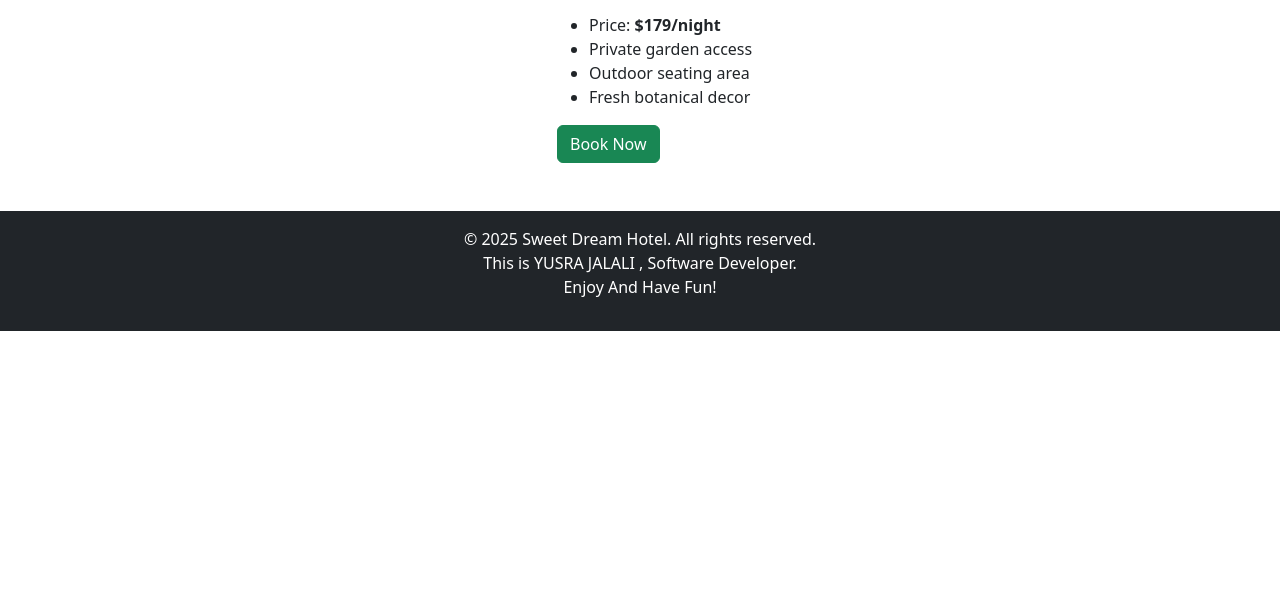
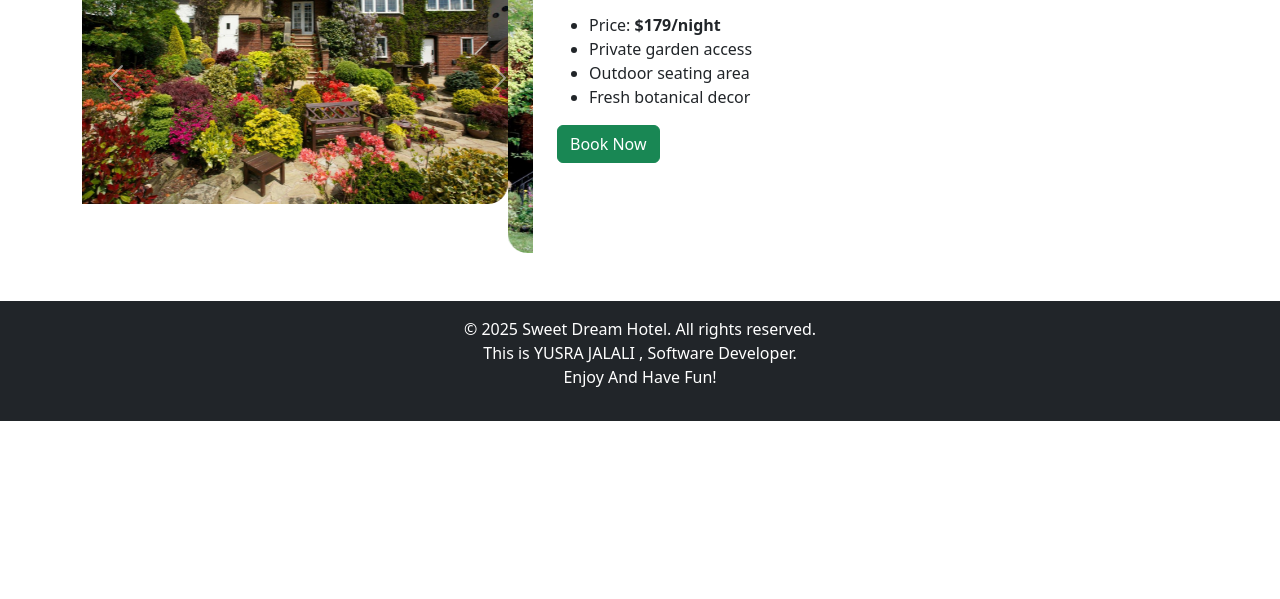
Before and after one commit to shegufa2025-cpu/yusra-hotel-booking-app, a plain HTML site: page room4.html in a window 1280 px wide. Shown: the part 201-800 px from the top of the page. Drawn offline with nearby package versions, Linux system fonts and the light colour scheme.

Commit message:
Update room4.html

```diff
--- a/room4.html
+++ b/room4.html
@@ -39,19 +39,19 @@
         <div id="gardenCarousel" class="carousel slide" data-bs-ride="carousel">
           <div class="carousel-inner">
             <div class="carousel-item active">
-              <img src="images/gardend1.jpg" class="d-block w-100" alt="Garden View">
+              <img src="gardend1.jpg" class="d-block w-100" alt="Garden View">
             </div>
             <div class="carousel-item">
-              <img src="images/gardend2.jpg" class="d-block w-100" alt="Garden Room">
+              <img src="gardend2.jpg" class="d-block w-100" alt="Garden Room">
             </div>
             <div class="carousel-item">
-              <img src="images/gardend3.webp" class="d-block w-100" alt="Garden Escape Interior">
+              <img src="gardend3.webp" class="d-block w-100" alt="Garden Escape Interior">
             </div>
             <div class="carousel-item">
-              <img src="images/gardend4.jpg" class="d-block w-100" alt="Garden Room">
+              <img src="gardend4.jpg" class="d-block w-100" alt="Garden Room">
             </div>
             <div class="carousel-item">
-              <img src="images/gardend5.jpg" class="d-block w-100" alt="Garden Room">
+              <img src="gardend5.jpg" class="d-block w-100" alt="Garden Room">
             </div>
           </div>
           <button class="carousel-control-prev" type="button" data-bs-target="#gardenCarousel" data-bs-slide="prev">
```
